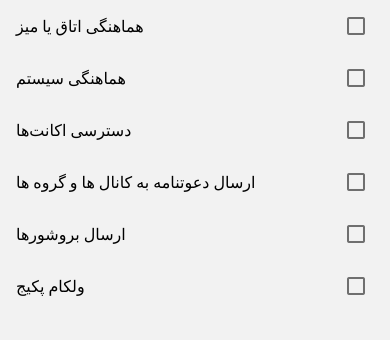
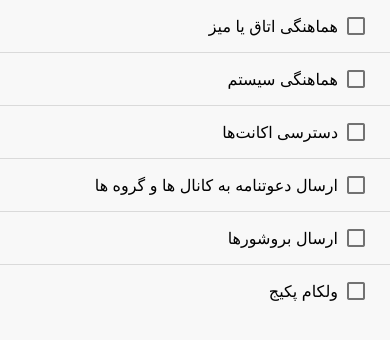
Before and after one commit to FatemeMirzaeii/culturetech, a React Native app: screen /Checklist in a window 390 px wide. Shown: the top 340 px of the page. Built offline with nearby package versions, Linux system fonts and the light colour scheme.

Commit message:
fixin checklist styles

```diff
--- a/src/screens/checklist/index.js
+++ b/src/screens/checklist/index.js
@@ -1,6 +1,6 @@
 import React from 'react';
 import {SafeAreaView, Text, View} from 'react-native';
-import {List, FAB, Checkbox} from 'react-native-paper';
+import {List, Divider, Checkbox} from 'react-native-paper';
 import {COLORS, FONTS} from '../../styles/static';
 import styles from './style';
 
@@ -21,41 +21,52 @@ const Checklist = ({navigation}) => {
       /> */}
       <Checkbox.Item
         label="هماهنگی اتاق یا میز"
+        labelStyle={styles.textStyle}
         status={checked ? 'checked' : 'unchecked'}
         onPress={() => {
           setChecked(!checked);
         }}
       />
+      <Divider />
       <Checkbox.Item
         label="هماهنگی سیستم"
+        labelStyle={styles.textStyle}
         status={checked ? 'checked' : 'unchecked'}
         onPress={() => {
           setChecked(!checked);
         }}
       />
+      <Divider />
       <Checkbox.Item
         label="دسترسی اکانت‌ها"
+        labelStyle={styles.textStyle}
         status={checked ? 'checked' : 'unchecked'}
         onPress={() => {
           setChecked(!checked);
         }}
       />
+      <Divider />
       <Checkbox.Item
         label="ارسال دعوتنامه به کانال ها و گروه ها"
+        labelStyle={styles.textStyle}
         status={checked ? 'checked' : 'unchecked'}
         onPress={() => {
           setChecked(!checked);
         }}
       />
+      <Divider />
       <Checkbox.Item
         label="ارسال بروشورها"
+        labelStyle={styles.textStyle}
         status={checked ? 'checked' : 'unchecked'}
         onPress={() => {
           setChecked(!checked);
         }}
       />
+      <Divider />
       <Checkbox.Item
         label="ولکام پکیج"
+        labelStyle={styles.textStyle}
         status={checked ? 'checked' : 'unchecked'}
         onPress={() => {
           setChecked(!checked);
--- a/src/screens/checklist/style.js
+++ b/src/screens/checklist/style.js
@@ -0,0 +1,15 @@
+import {StyleSheet} from 'react-native';
+import {COLORS, FONTS} from '../../styles/static';
+
+export default StyleSheet.create({
+  container: {
+    flex: 1,
+    width: '100%',
+    backgroundColor: 'rgba(255, 255, 255, 0.4)',
+    padding: 10,
+  },
+  textStyle: {
+    fontFamily: FONTS.regular,
+    textAlign: 'right',
+  },
+});
```
